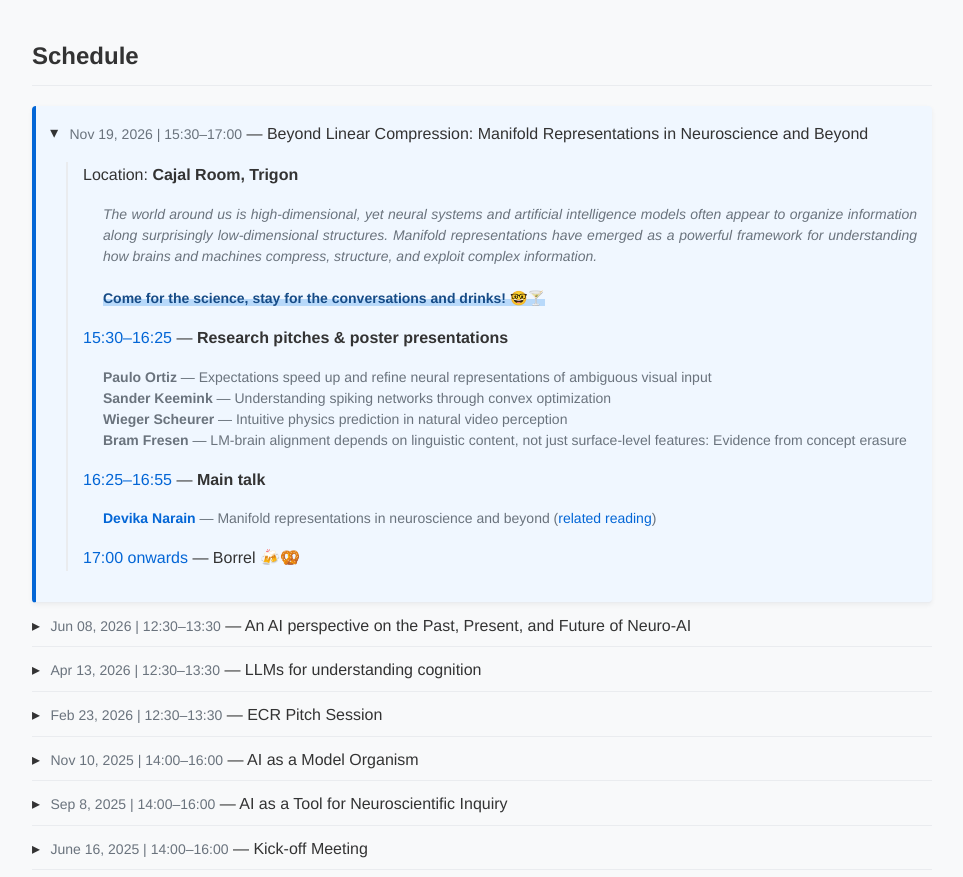
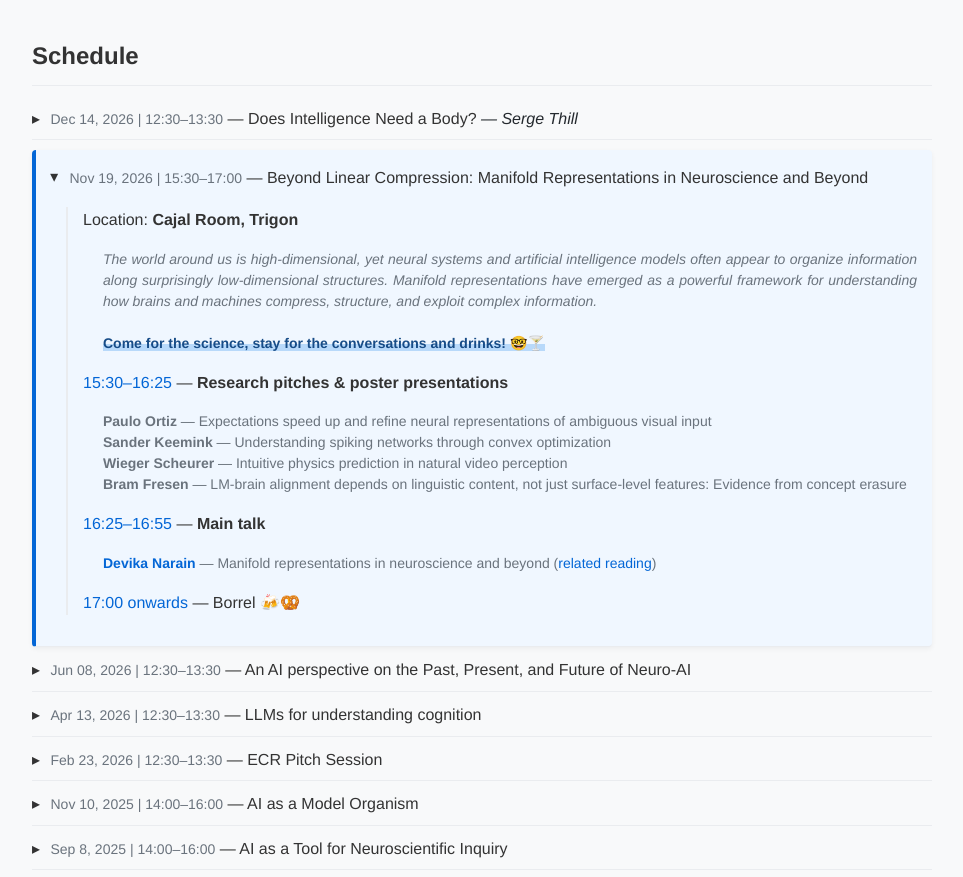
Before and after one commit to donders-neuro-ai-focus-group/donders-neuro-ai-focus-group.github.io, a plain HTML site: page index.html in a window 1280 px wide. Shown: the part 805-1682 px from the top of the page, without its empty margins (158-1121 px from the left). Drawn offline with Linux system fonts and the light colour scheme.

Commit message:
Add files via upload

```diff
--- a/index.html
+++ b/index.html
@@ -310,6 +310,14 @@
 
     <div id="schedule" class="section">
       <div class="heading">Schedule</div>
+
+    <div class="schedule-item">
+      <button class="schedule-summary" aria-expanded="false">
+        <span class="schedule-date">Dec 14, 2026 | 12:30–13:30</span> —
+        <span class="schedule-title">Does Intelligence Need a Body?</span>
+        <span class="schedule-speaker">— Serge Thill</span>
+      </button>
+    </div>
 
     <div class="schedule-item highlight-program">
       <button class="schedule-summary" aria-expanded="true" tabindex="-1">
```
